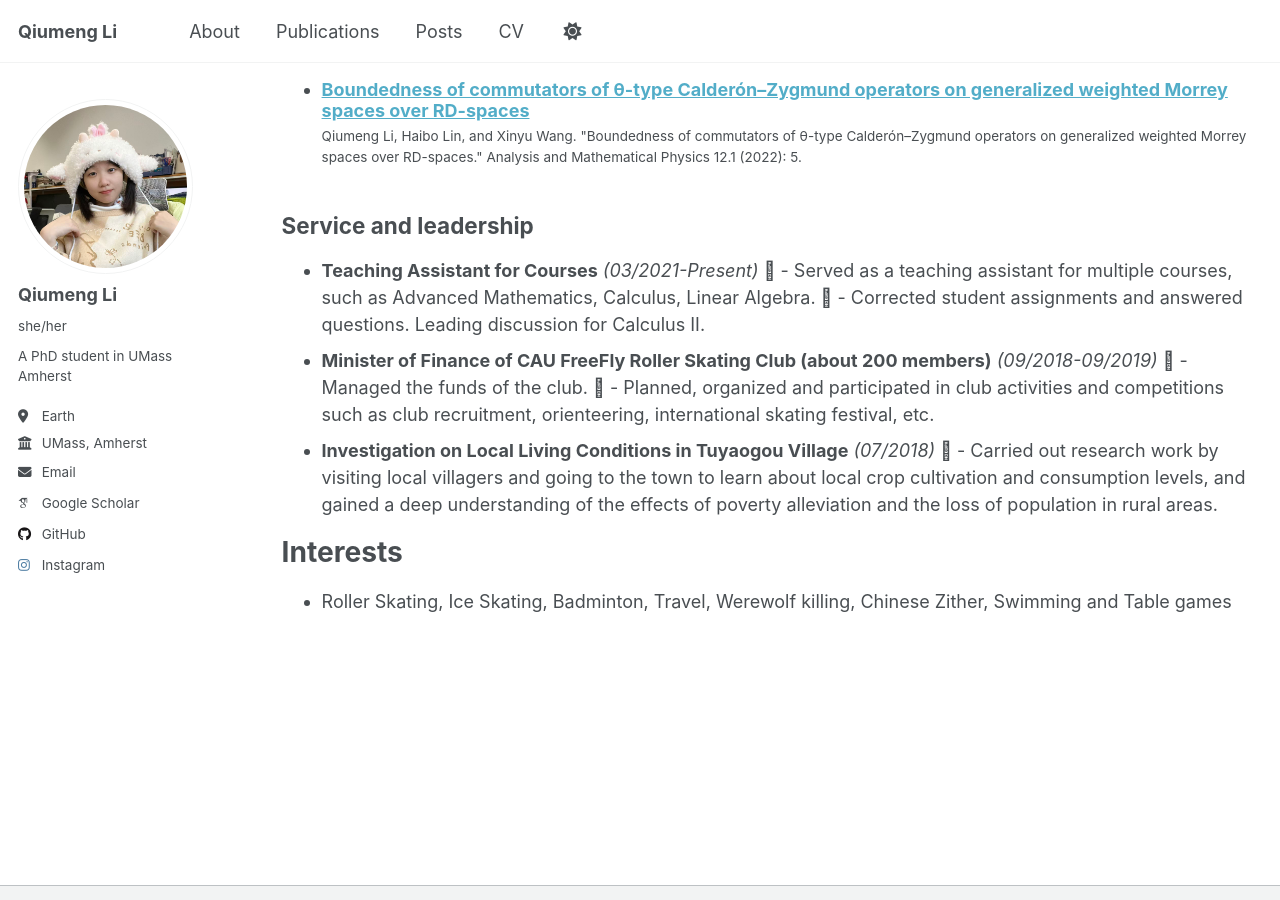
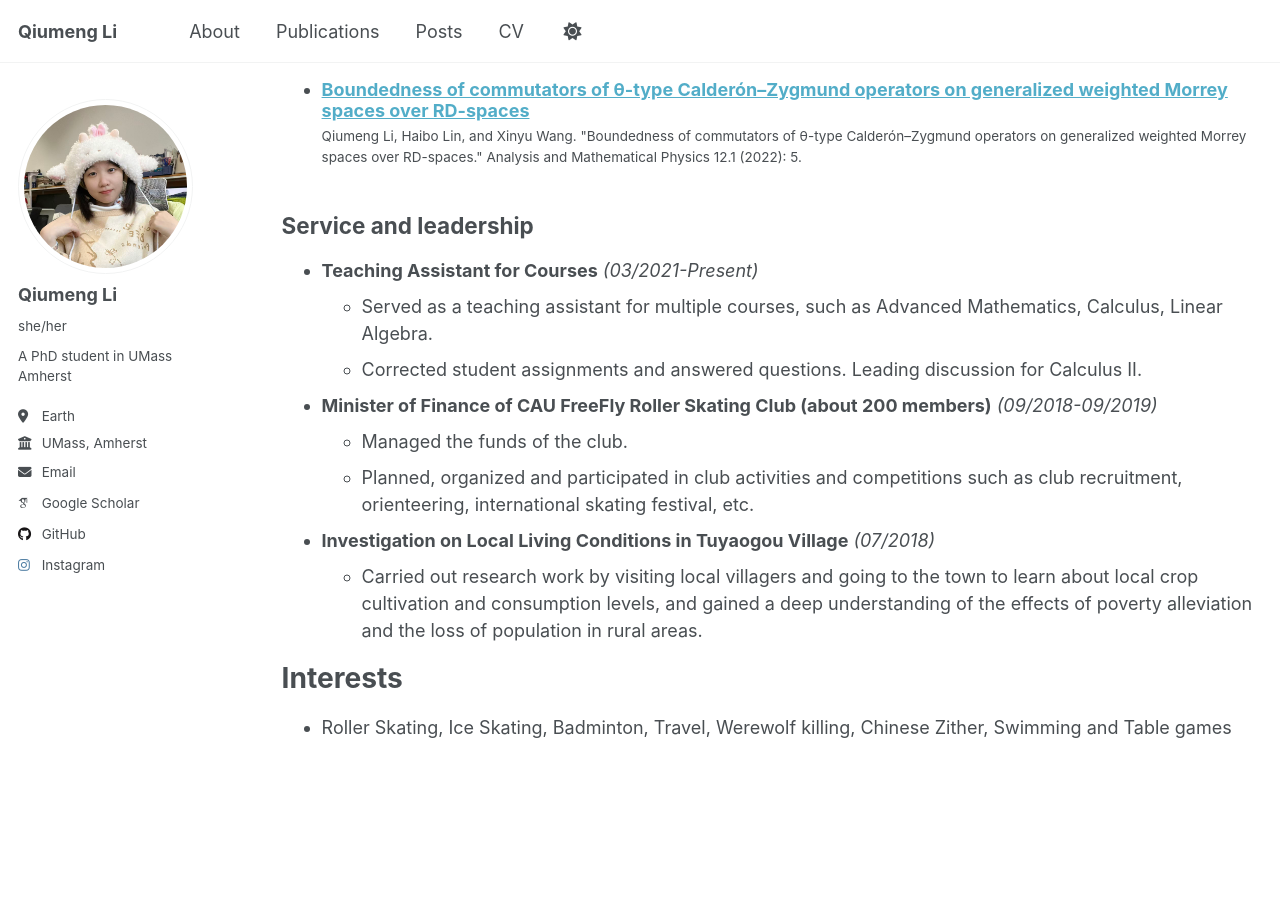
Before and after one commit to qiumengli521/qiumengli521.github.io, a Jekyll site: the page built from _pages/cv.md, in a window 1280 px wide and 900 px high, scrolled down 876 px. Built offline with Jekyll 4.4.1, drawn with Linux system fonts in a browser that asks for light colours; some web fonts are replaced; a script that is not in the unit is left out.

Commit message:
Update cv.md

```diff
--- a/_pages/cv.md
+++ b/_pages/cv.md
@@ -33,13 +33,13 @@
 ## Service and leadership
 
 - **Teaching Assistant for Courses**  _(03/2021-Present)_
- - Served as a teaching assistant for multiple courses, such as Advanced Mathematics, Calculus, Linear Algebra.
- - Corrected student assignments and answered questions. Leading discussion for Calculus II.
+  - Served as a teaching assistant for multiple courses, such as Advanced Mathematics, Calculus, Linear Algebra.
+  - Corrected student assignments and answered questions. Leading discussion for Calculus II.
 - **Minister of Finance of CAU FreeFly Roller Skating Club (about 200 members)**       _(09/2018-09/2019)_
- - Managed the funds of the club.
- - Planned, organized and participated in club activities and competitions such as club recruitment, orienteering, international skating festival, etc.
+  - Managed the funds of the club.
+  - Planned, organized and participated in club activities and competitions such as club recruitment, orienteering, international skating festival, etc.
 - **Investigation on Local Living Conditions in Tuyaogou Village**   _(07/2018)_
- - Carried out research work by visiting local villagers and going to the town to learn about local crop cultivation and consumption levels, and gained a deep understanding of the effects of poverty alleviation and the loss of population in rural areas.
+  - Carried out research work by visiting local villagers and going to the town to learn about local crop cultivation and consumption levels, and gained a deep understanding of the effects of poverty alleviation and the loss of population in rural areas.
 
 Interests
 ======
```
